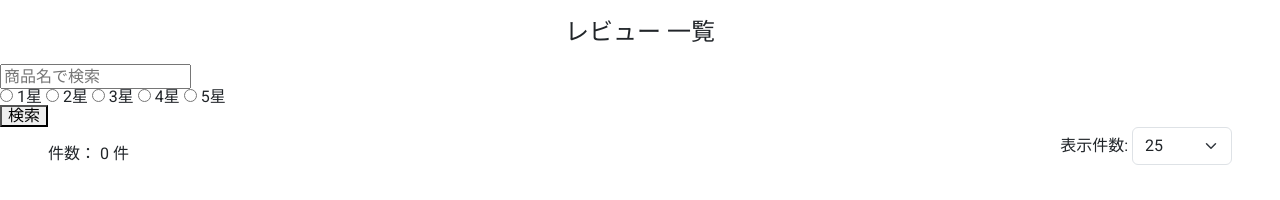
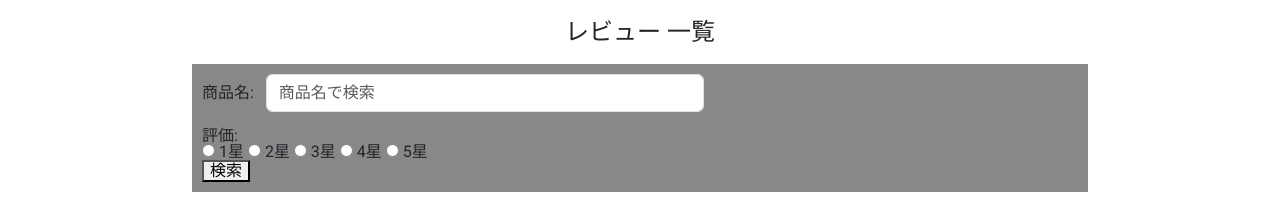
Before and after one commit to Shiroari175/rakuten-review-system, a Django app: page /rak/review_list/ in a window 1280 px wide. Shown: the part 48-248 px from the top of the page. Run offline with Django 4.2, Linux system fonts and the light colour scheme; the visitor is signed in with stand-in values (Sample User, id 1); data that the repository does not hold is empty.

Commit message:
レビュー一覧検索機能作成中

```diff
--- a/rakutenproject/reviewapp/templates/review_list.html
+++ b/rakutenproject/reviewapp/templates/review_list.html
@@ -5,7 +5,11 @@
     <h2 class="custom-title text-center">レビュー&nbsp;一覧</h2>
     <!-- 検索フォーム -->
     <form method="GET" action="{% url 'review_list' %}" id="id-find-form">
-        <input type="text" name="query" value="{{ query }}" placeholder="商品名で検索">
+        <div class="mb-3">
+            <label for="id-item_nm" class="form-label d-inline me-2">商品名:</label>
+            <input id="id-item_nm" class="form-control d-inline w-50" type="text" name="query" value="{{ query }}" placeholder="商品名で検索">
+        </div>
+        <label for="id-item_nm" class="form-label d-inline">評価:</label>
         <div>
             <label><input type="radio" name="rating" value="1" {% if rating == "1" %}checked{% endif %}> 1星</label>
             <label><input type="radio" name="rating" value="2" {% if rating == "2" %}checked{% endif %}> 2星</label>
--- a/rakutenproject/static/css/base_style.css
+++ b/rakutenproject/static/css/base_style.css
@@ -87,6 +87,13 @@ th {
     width: 100px;
 }
 
+#id-find-form {
+    background: #888;
+    width: 70%;
+    margin: 20px auto;
+    padding: 10px;
+}
+
 /* カード：共通 */
 .custom-card {
     margin: 20px;
```
